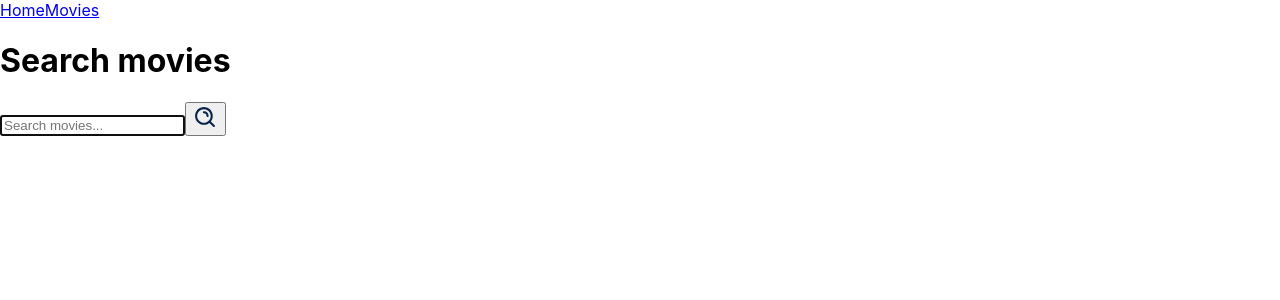
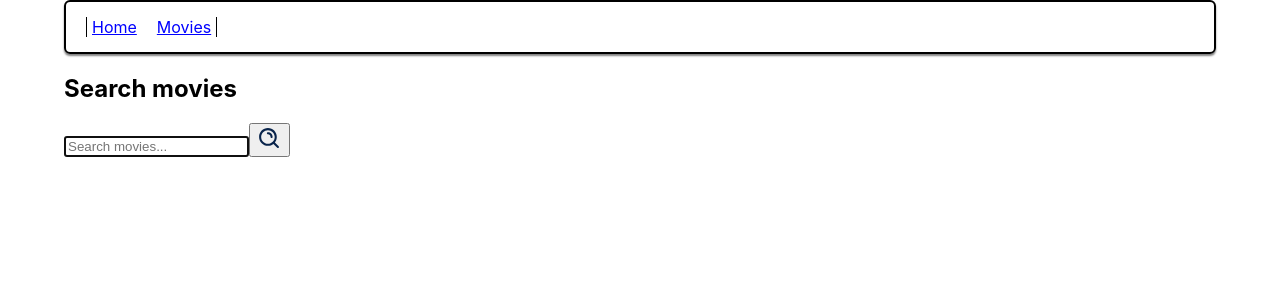
Before and after one commit to DmShko/goit-react-hw-05-movies, a React (Create React App) app: page /goit-react-hw-05-movies/movies in a window 1280 px wide. Shown: the top 300 px of the page. Built offline with nearby package versions, Linux system fonts and the light colour scheme.

Commit message:
goit-react-hw-05-movies-02

```diff
--- a/src/App.jsx
+++ b/src/App.jsx
@@ -1,22 +1,29 @@
-import { NavLink, Route, Routes } from "react-router-dom";
+import { useState } from "react";
+
+import { Route, Routes } from "react-router-dom";
 import Home from "pages/Home";
 import MovieDetails from "pages/MovieDetails";
 import Movies from "pages/Movies";
 import NotFound from "pages/NotFound";
+import SharedLayout from './components/SharedLayout/SharedLayout';
 
 export const App = () => {
+
+  const [details, setDetails] = useState('');
+
+  const currentMovieDetail = (data) => {
+    setDetails(data);
+  }
+
   return (
   <>
-    <nav>
-      <NavLink to="/">Home</NavLink>
-      <NavLink to="/movies">Movies</NavLink>
-    </nav>
-
    <Routes>
-    <Route path='/' element={<Home/>}/>
-    <Route path='/movies' element={<Movies/>}/>
-    <Route path='/movies/:movieID' element={<MovieDetails/>}/>
-    <Route path="*" element={<NotFound />} />
+    <Route path='/' element={<SharedLayout/>}>
+      <Route index element={<Home cahgeCurrentMovie={currentMovieDetail}/>}/>
+      <Route path='/movies' element={<Movies cahgeCurrentMovie={currentMovieDetail}/>}/>
+      <Route path='/movies/:movieID' element={<MovieDetails movieID={details}/>}/>
+      <Route path="*" element={<NotFound />} />
+    </Route>
    </Routes>
   </>
   );
--- /dev/null
+++ b/src/components/MainOfMovie/MainOfMovie.js
@@ -0,0 +1,27 @@
+const MainOfMovie = ({ mainData }) => {
+
+    // console.log(mainData.genres);
+    return (
+        <>
+            <img src={`https://image.tmdb.org/t/p/w500/${mainData.poster_path}`} alt="Movie poster"></img>
+            <div>
+                <h1>{mainData.title}</h1>
+                <p></p>
+                <h2>Overview</h2>
+                <p>{mainData.overview}</p>
+                <h2>Genres</h2>
+                <ul>
+
+                    {mainData.genres !== undefined ? mainData.genres.map(value => {
+                            return <li key={value.id}><p>{value.name}</p></li>
+                    }) : ''}
+
+                </ul>
+
+            </div>
+        </>
+    )
+
+};
+
+export default MainOfMovie;
--- /dev/null
+++ b/src/components/SharedLayout/SharedLayout.js
@@ -0,0 +1,35 @@
+import { NavLink, Outlet } from 'react-router-dom';
+
+import sh from '../SharedLayout/SharedLayout.module.css';
+
+const SharedLayout = () => {
+
+    return (
+
+        <>
+
+            <section className={sh.section}>
+                <header className={sh.header}>
+                    <nav className={sh.nav}>
+                        <NavLink className={sh.link} to="/">Home</NavLink>
+                        <NavLink className={sh.link} to="/movies">Movies</NavLink>
+                    </nav>
+                </header>
+            </section>
+
+           <section className={sh.section}>
+
+                <main>
+
+                    <Outlet/>
+
+                </main>
+
+           </section>
+
+        </>
+
+    );
+};
+
+export default SharedLayout;
--- /dev/null
+++ b/src/components/SharedLayout/SharedLayout.module.css
@@ -0,0 +1,44 @@
+.section {
+    width: 90vw;
+    padding: 0 20px;
+    margin: 0 auto;
+}
+
+.header {
+
+    display: flex;
+    flex-direction: row;
+    justify-content: flex-start;
+    align-items: center;
+
+    height: 40px;
+    padding: 5px 20px;
+
+
+    border: 2px solid black;
+    border-radius: 6px;
+    box-shadow: 0 2px 2px gray;
+
+}
+
+.nav {
+    display: flex;
+    flex-direction: row;
+    justify-content: flex-start;
+    align-items: center;
+    gap: 20px;
+
+    padding: 0 5px;
+
+    border-left: 1px solid black;
+    border-right: 1px solid black;
+}
+
+.active {
+    color: red;
+    font-weight: bold;
+}
+
+.link {
+    color: blue;
+}
--- a/src/pages/Home.js
+++ b/src/pages/Home.js
@@ -1,9 +1,10 @@
 import { useState, useEffect } from 'react';
+import { NavLink } from 'react-router-dom';
 
 import Notiflix from 'notiflix';
 import getDataFromAPI from 'getAPI';
 
-const Home = () => {
+const Home = (parameters) => {
 
     // list of trending movies - 'movies'
     const [ movies, setMovies ] = useState([]);
@@ -20,6 +21,9 @@ const Home = () => {
 
     }, []);
 
+    const linkClick = (evt) => {
+        parameters.cahgeCurrentMovie(evt.target.id);
+    };
     // useEffect(() => {
     //     console.log(movies);
     // }, [movies]);
@@ -31,7 +35,11 @@ const Home = () => {
             <ul>
                 {
                    movies.map(element => {
-                        return <li key={element.id}>{element.original_title || element.name}</li>
+                        return(
+                            <li key={element.id}>
+                                <NavLink to={`/movies/${element.id}`} onClick={linkClick} id={element.id}>{element.original_title || element.name}</NavLink>
+                            </li>
+                        )
                    })
                 }
             </ul>
--- a/src/pages/MovieDetails.js
+++ b/src/pages/MovieDetails.js
@@ -1,6 +1,32 @@
-const MovieDetailes = () => {
+import { useEffect, useState } from "react";
+
+import getDataFromAPI from 'getAPI';
+import Notiflix from 'notiflix';
+
+import MainOfMovie from '../components/MainOfMovie/MainOfMovie'
+
+const MovieDetailes = ({ movieID }) => {
+
+    //const [movieView, setMovieView] = useState(false);
+   const [mainAboutMovie, setMainAboutMovie] = useState([]);
+
+    useEffect(() => {
+        // console.log(parameters.movieID);
+        getDataFromAPI(`movie/${movieID}`,`language=en-US`)
+        .then(responce => {
+            // console.log(responce);
+            setMainAboutMovie(responce.data);
+        })
+        .catch(error => {
+          Notiflix.Notify.warning(error.message);
+        });
+    },[movieID]);
+
     return(
-        <p>It's MovieDetailes</p>
+        <>
+            <p>It's MovieDetailes</p>
+            {<MainOfMovie mainData={mainAboutMovie}/>}
+        </>
     );
 }
 
--- a/src/pages/Movies.js
+++ b/src/pages/Movies.js
@@ -4,8 +4,10 @@ import getDataFromAPI from 'getAPI';
 import Notiflix from 'notiflix';
 
 import { ReactComponent as IconMenu } from '../components/images/search-com.svg';
+import { NavLink } from 'react-router-dom';
 
-const Movies = () => {
+const Movies = (parameters) => {
+
   const [inputValue, setInputValue] = useState('');
   // list of trending movies - 'movies'
   const [movies, setMovies] = useState([]);
@@ -25,10 +27,15 @@ const Movies = () => {
       });
   };
 
-//   useEffect(() => {
-//     getInputMovie(movies);
-//     console.log(movies);
-//   },[inputValue]);
+  const linkClick = (evt) => {
+
+    parameters.cahgeCurrentMovie(evt.target.id);
+  };
+
+  // useEffect(() => {
+
+  //   console.log(details);
+  // },[details]);
 
   return (
     <>
@@ -50,7 +57,11 @@ const Movies = () => {
       <ul>
         {movies.map(element => {
           return (
-            <li key={element.id}>{element.original_title || element.name}</li>
+
+            <li key={element.id}>
+              <NavLink to={`/movies/${element.id}`} onClick={linkClick} id={element.id}>{element.original_title || element.name}</NavLink>
+            </li>
+
           );
         })}
       </ul>
```
